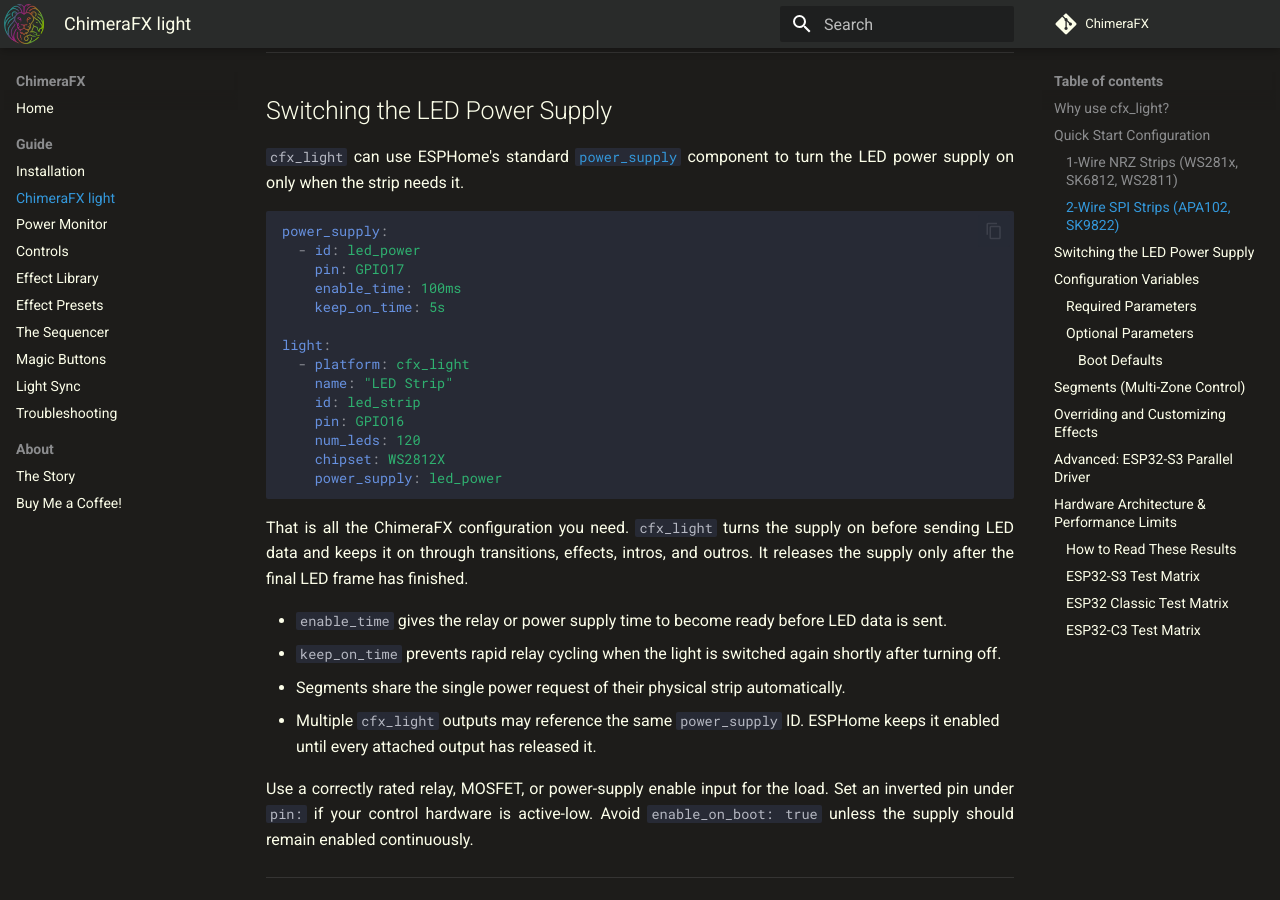
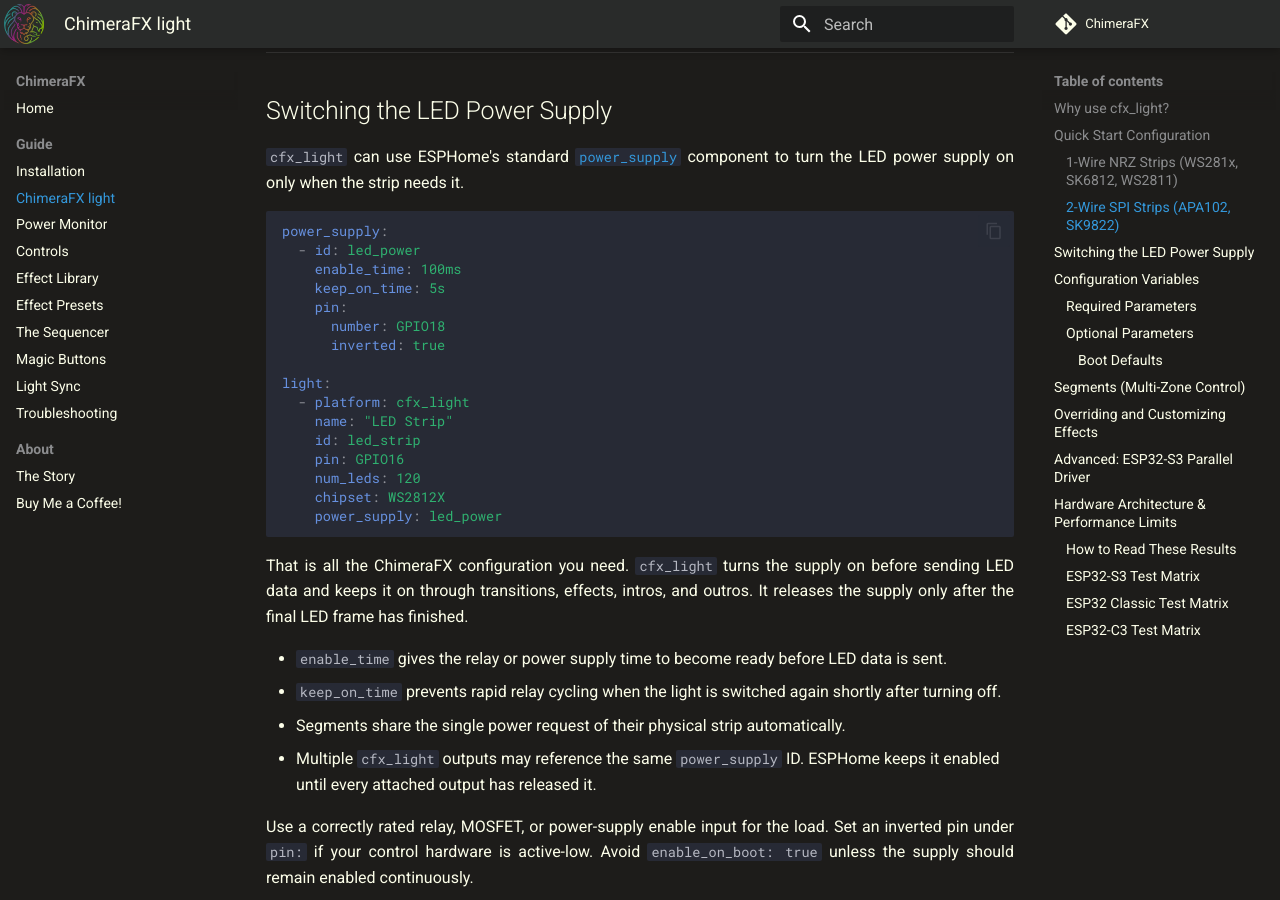
Before and after one commit to effelle/ChimeraFX, an MkDocs documentation site: the page built from docs/cfx_light.md, in a window 1280 px wide and 900 px high, scrolled down 1346 px. Built offline with MkDocs 1.6.1 and Material for MkDocs 9.7.7, drawn with Linux system fonts in a browser that asks for light colours; comment, search, counter and statistics services are not loaded.

Commit message:
Clarify power supply relay pin configuration

````diff
--- a/docs/cfx_light.md
+++ b/docs/cfx_light.md
@@ -50,9 +50,11 @@ light:
 ```yaml
 power_supply:
   - id: led_power
-    pin: GPIO17
     enable_time: 100ms
     keep_on_time: 5s
+    pin:
+      number: GPIO18
+      inverted: true
 
 light:
   - platform: cfx_light
````
